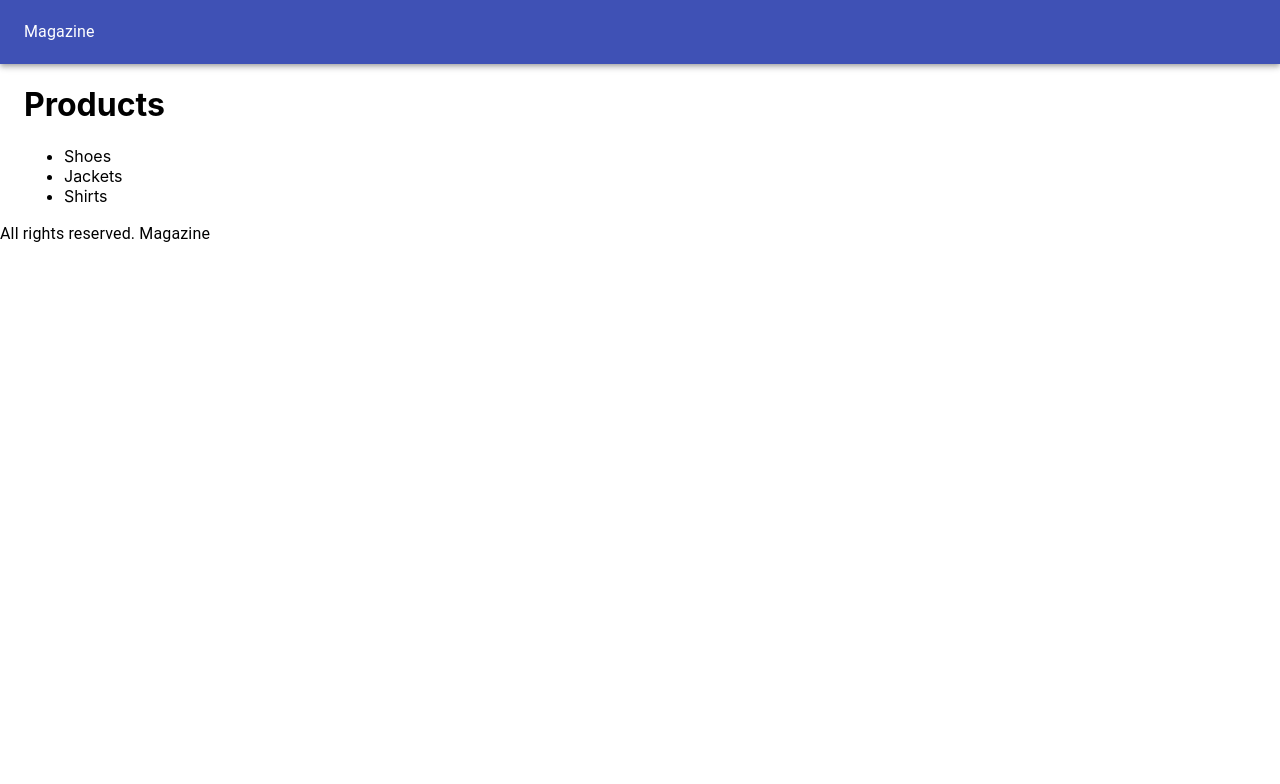
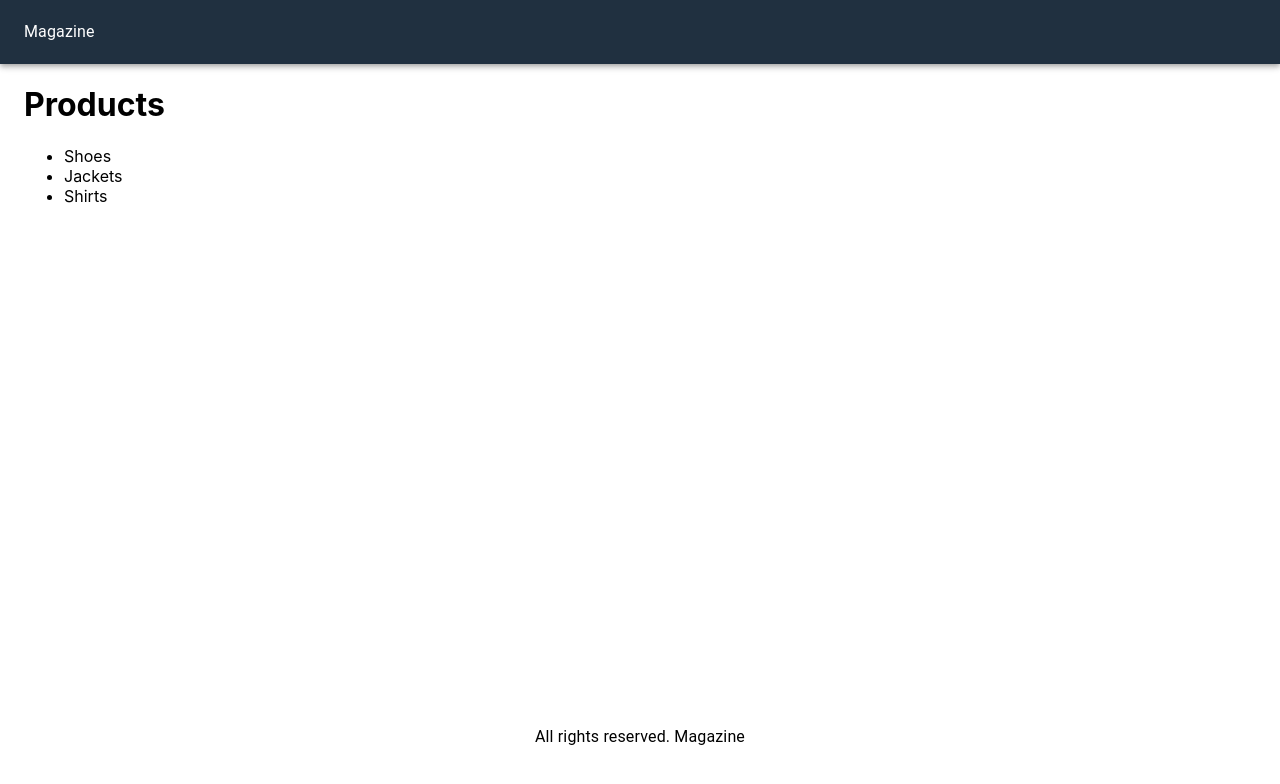
Before and after one commit to freddydc/amazona-next-ts, a Next.js app: page / in a window 1280 px wide. Shown: the top 784 px of the page. Built offline with nearby package versions, Linux system fonts and the light colour scheme.

Commit message:
Add Styles To Layout

```diff
--- a/components/Layout/Layout.tsx
+++ b/components/Layout/Layout.tsx
@@ -1,24 +1,27 @@
 import React from 'react';
 import Head from 'next/head';
 import { AppBar, Toolbar, Typography, Container } from '@material-ui/core';
+import useStyles from '../../utils/styles';
 
 type LayoutProps = {
   children?: any;
 };
 
 const Layout = ({ children }: LayoutProps) => {
+  const classes = useStyles();
+
   return (
     <div>
       <Head>
         <title>Magazine</title>
       </Head>
-      <AppBar position="static">
+      <AppBar className={classes.navbar} position="static">
         <Toolbar>
           <Typography>Magazine</Typography>
         </Toolbar>
       </AppBar>
-      <Container>{children}</Container>
-      <footer>
+      <Container className={classes.main}>{children}</Container>
+      <footer className={classes.footer}>
         <Typography>All rights reserved. Magazine</Typography>
       </footer>
     </div>
--- /dev/null
+++ b/utils/styles.ts
@@ -0,0 +1,19 @@
+import { makeStyles } from '@material-ui/core';
+
+const useStyles = makeStyles({
+  navbar: {
+    backgroundColor: '#203040',
+    '& a': {
+      color: '#ffffff',
+      marginLeft: 10,
+    },
+  },
+  main: {
+    minHeight: '80vh',
+  },
+  footer: {
+    textAlign: 'center',
+  },
+});
+
+export default useStyles;
```
